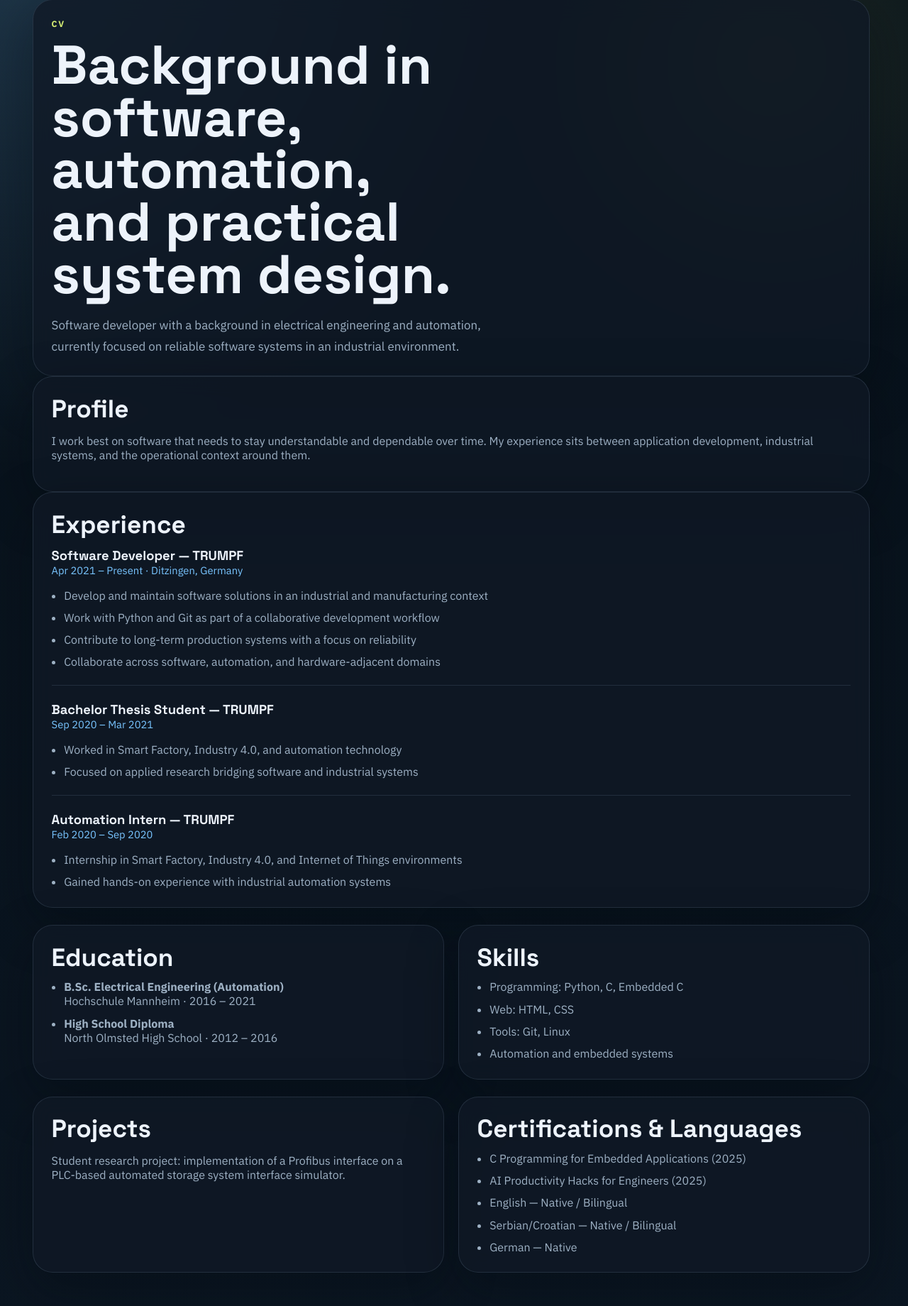
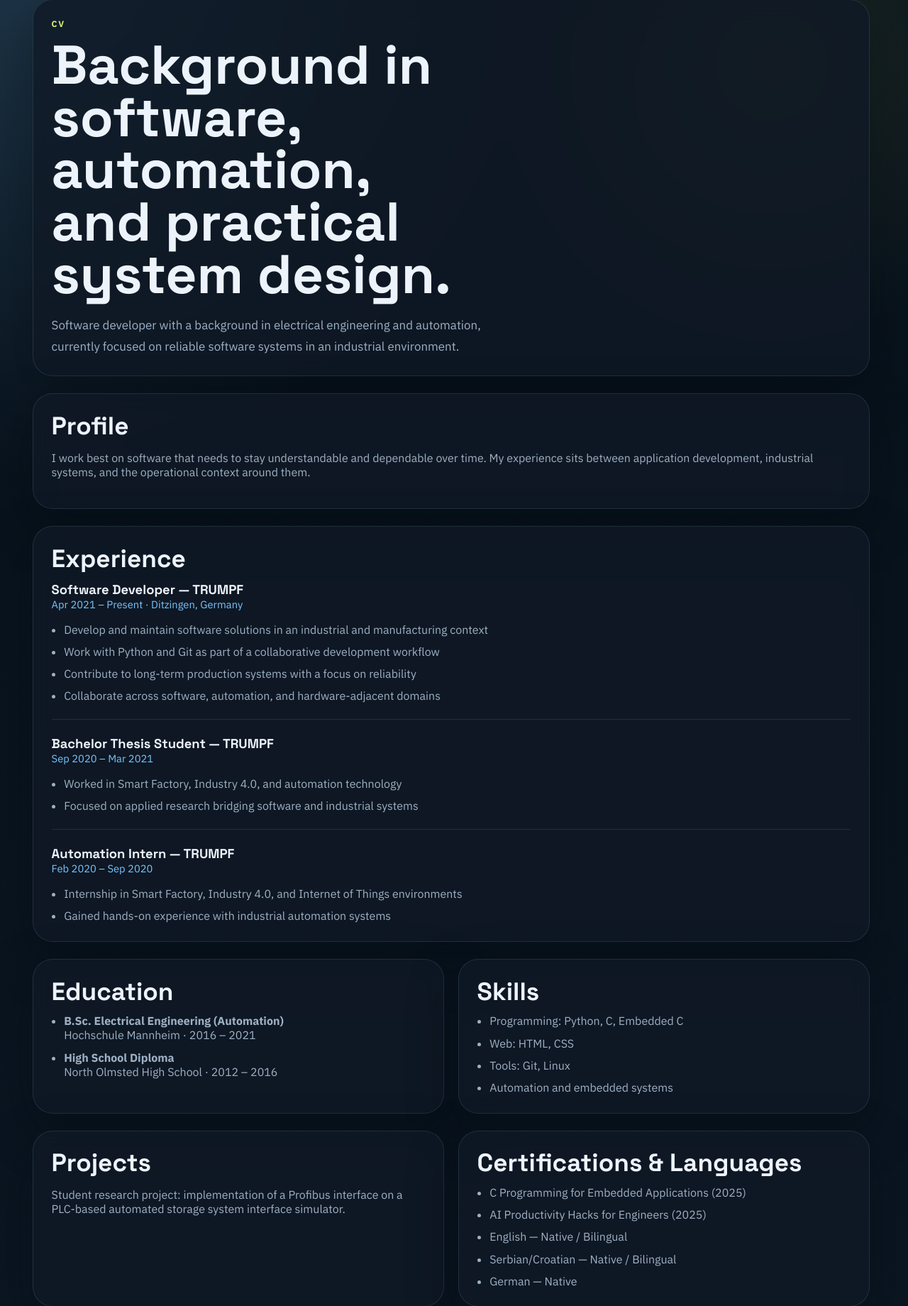
Before and after one commit to EngingeerSteve/stevan-aleksic-site, a web app: file public/cv.html in a window 1280 px wide. Shown: the part 126-1966 px from the top of the page at 71% size. Run offline with its HTML, style and script files only (its server is not run), Linux system fonts and the light colour scheme.

Commit message:
margins added to CV page

```diff
--- a/public/css/style.css
+++ b/public/css/style.css
@@ -670,6 +670,15 @@ img {
   margin-top: 1.5rem;
 }
 
+.page-site .page-shell > .content-panel + .content-panel,
+.page-site .page-shell > .section-grid + .section-grid,
+.page-site .page-shell > .content-panel + .section-grid,
+.page-site .page-shell > .section-grid + .content-panel,
+.page-site .page-shell > .page-hero + .content-panel,
+.page-site .page-shell > .page-hero + .section-grid {
+  margin-top: 1.5rem;
+}
+
 .page-site .section-grid .content-panel,
 .page-site .project-grid .content-panel {
   margin: 0;
```
